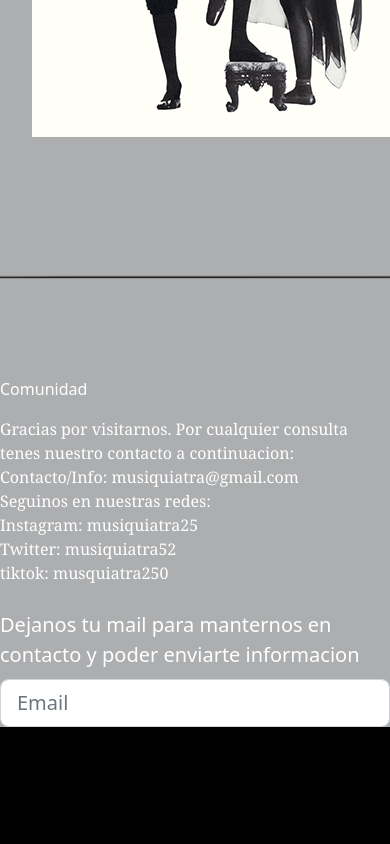
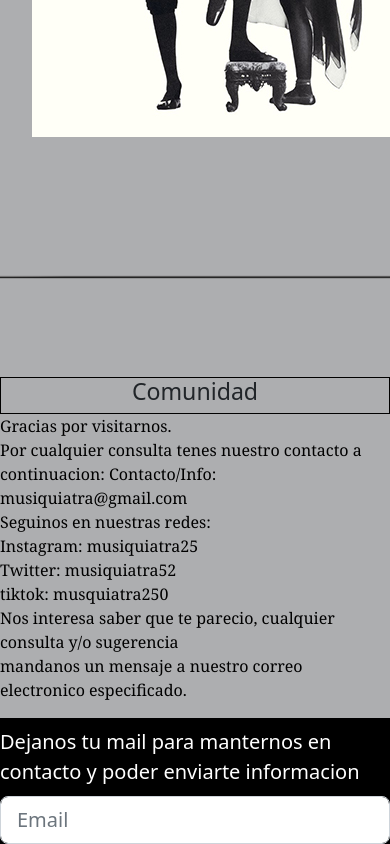
Before and after one commit to lucasfcolman/proyectofinal, a plain HTML site: page index.html in a window 390 px wide. Shown: the part 4690-5534 px from the top of the page. Before the commit the page ends 5417 px from the top, so only its background shows below. Drawn offline with nearby package versions, Linux system fonts and the light colour scheme.

Commit message:
uso de media queries y anclar enlace de comunidad

```diff
--- a/index.html
+++ b/index.html
@@ -26,7 +26,7 @@
                         <li class="Nosotros"><a href="./paginas/nosotros.html" target="_self">Nosotros</a></li>
                         <li class="Clientes"><a href="./paginas/clientes.html" target="_self">Clientes</a></li>
                         <li class="Servicios"><a href="./paginas/servicios.html" target="_self">Servicios</a></li>
-                        <li class="Comunidad"><a href="Comunidad" target="_blank">Comunidad</a></li>
+                        <li class="Comunidad"><a href="#Comunidad" target="_blank">Comunidad</a></li>
                     </ul>
                 </div>
             </nav>
@@ -225,24 +225,24 @@
             <div class="end">
                 <img class="last" src="multimedia/audio/imagenes/division.gif" alt="Fin">
             </div>
-
-            <a href="Comunidad">
-                <nav>
-                    <div>
-                        <p>
-                            Comunidad
-                        </p>
+            <section class="foot-community">
+                <nav id="Comunidad">
+                    <div class="community-txt">
+                        <h3>
+                            Comunidad</h3>
                     </div>
                     <p class="last-text">
-                        Gracias por visitarnos.
+                        Gracias por visitarnos. <br>
                         Por cualquier consulta tenes nuestro contacto a continuacion: Contacto/Info:
                         musiquiatra@gmail.com <br>
                         Seguinos en nuestras redes: <br>
                         Instagram: musiquiatra25 <br>
                         Twitter: musiquiatra52 <br>
                         tiktok: musquiatra250 <br>
+                        Nos interesa saber que te parecio, cualquier consulta y/o sugerencia <br>
+                        mandanos un mensaje a nuestro correo electronico especificado.
                     </p>
-            </a>
+
             <div class="row">
                 <label for="colFormLabelLg" class="col-sm-2 col-form-label col-form-label-lg">Dejanos tu mail para
                     manternos en contacto y poder enviarte informacion</label>
@@ -250,7 +250,8 @@
                     <input type="email" class="form-control form-control-lg" id="colFormLabelLg" placeholder="Email">
                 </div>
             </div>
-            </nav></a>
+            </nav>
+        </section>
 
 
     </footer>
--- a/style.css
+++ b/style.css
@@ -215,13 +215,15 @@ a {
 }
 
 .last-text {
+    font-size: 30px;
     display: flex;
-    justify-content: flex-end;
+    justify-content: center;
     font-size: medium;
-    color: white;
+    color: black;
     font-family: Cambria, Cochin, Georgia, Times, 'Times New Roman', serif
 }
 
+}
 
 /* logo de las paginas redirigidas */
 .container-others {
@@ -240,7 +242,15 @@ a {
 section.lists-up {
     padding: 0px 15px 90px 700px;
 }
-
+.foot-community{
+display: flex;
+justify-content: center;
+}
+.community-txt{
+    display: flex;
+    justify-content: center;
+    border: 1px solid black;
+}
 
 /* seccion bienvenida */
 
@@ -490,6 +500,14 @@ section.lists-up {
 .row {
     color: white;
     display: flex;
-    justify-content: flex-start;
+    justify-content: center;
+    background-color: black;
 
 }
+@media (max-width 600px){
+    #central{
+        flex-direction: column;
+        width: 100%;
+        height: 100%;
+    }
+}
```
Also changed, not shown: paginas/clientes.html (+1 -0 lines).
